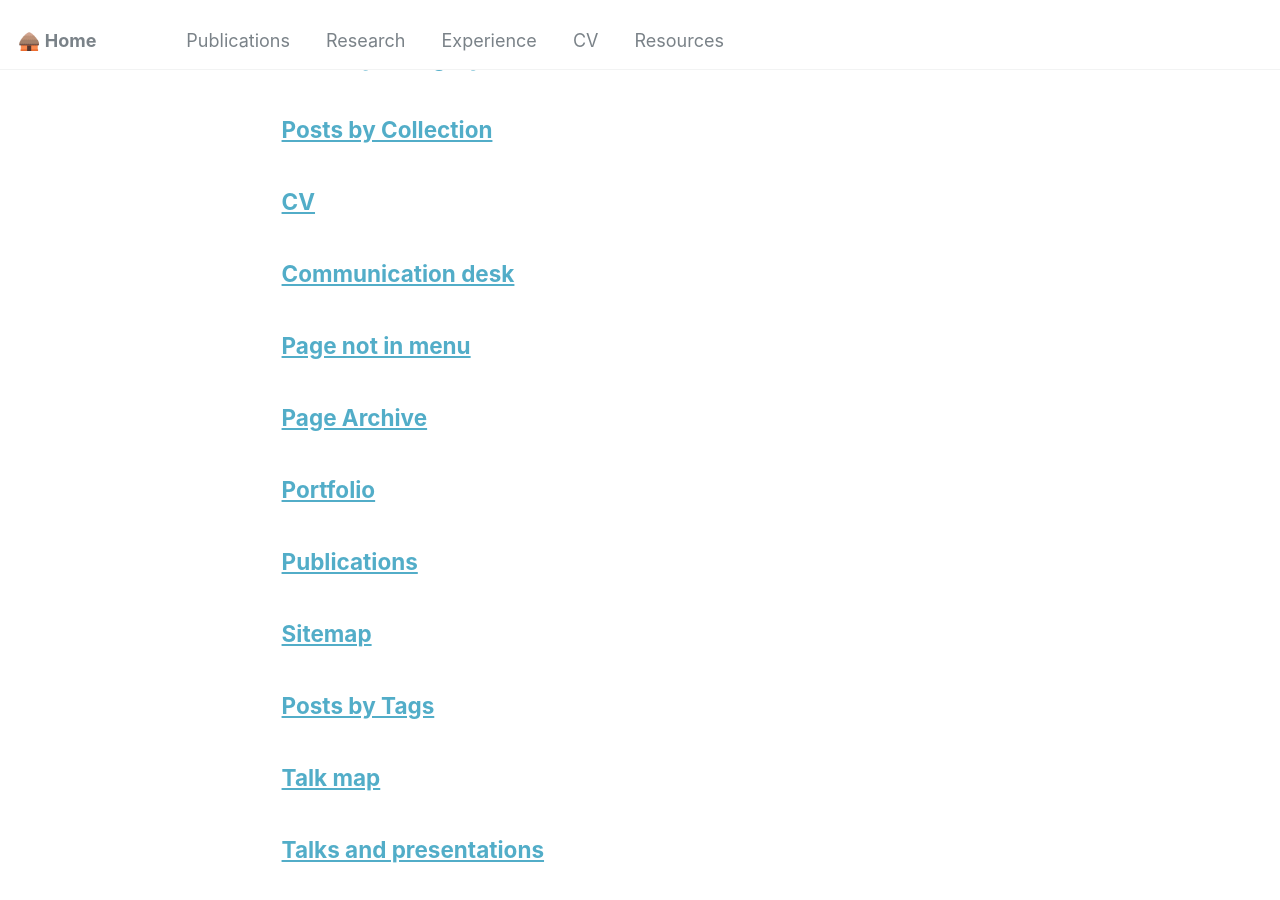
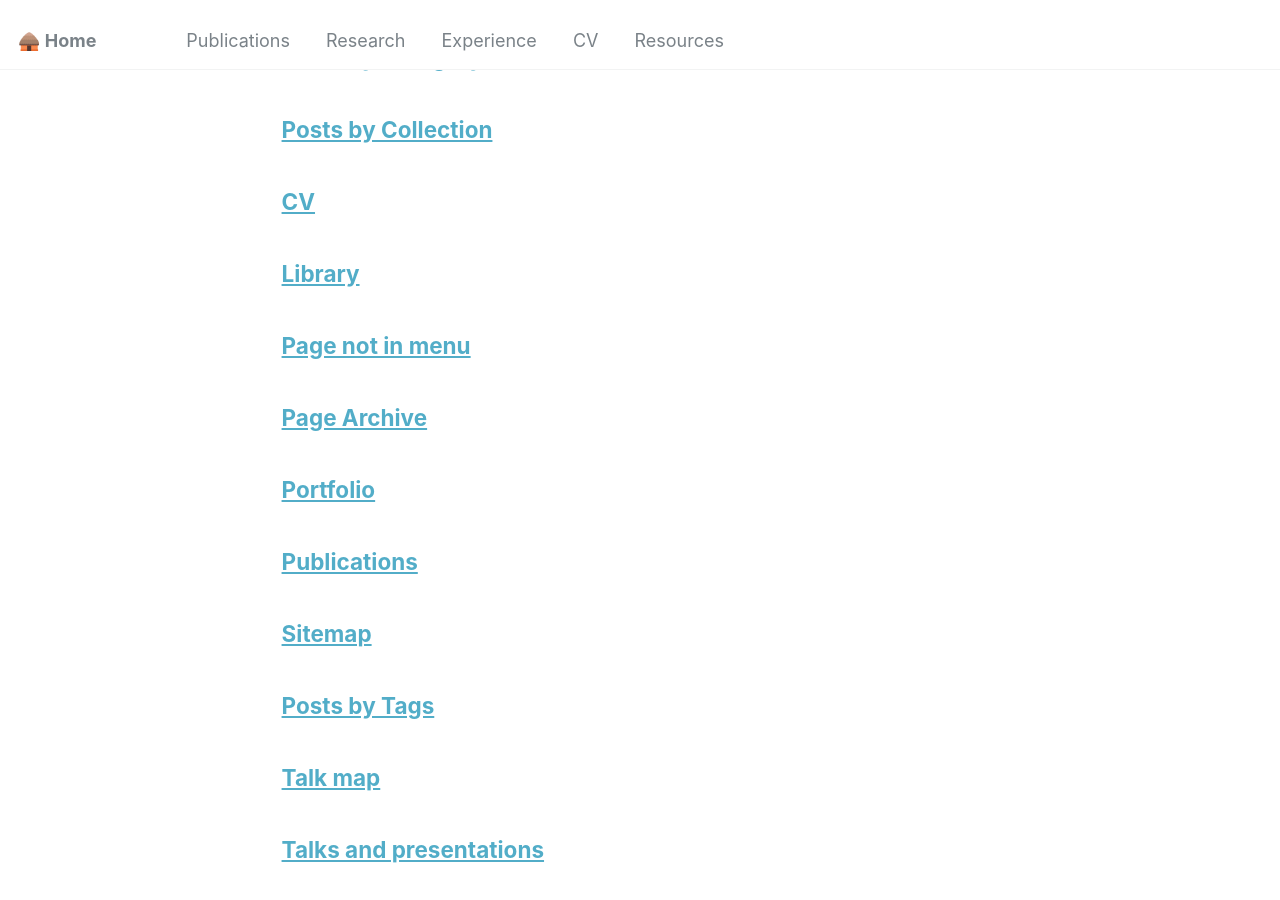
Before and after one commit to sogada/sogada.github.io, a Jekyll site: the page built from _pages/page-archive.html, in a window 1280 px wide and 900 px high, scrolled down 351 px. Built offline with Jekyll 4.4.1, drawn with Linux system fonts in a browser that asks for light colours.

Commit message:
Update markdown.md

```diff
--- a/_pages/markdown.md
+++ b/_pages/markdown.md
@@ -1,5 +1,5 @@
 ---
-title: "Communication desk"
+title: "Library"
 collection: pages
 ---
 Summary of my work covered by media or other sources.
```
